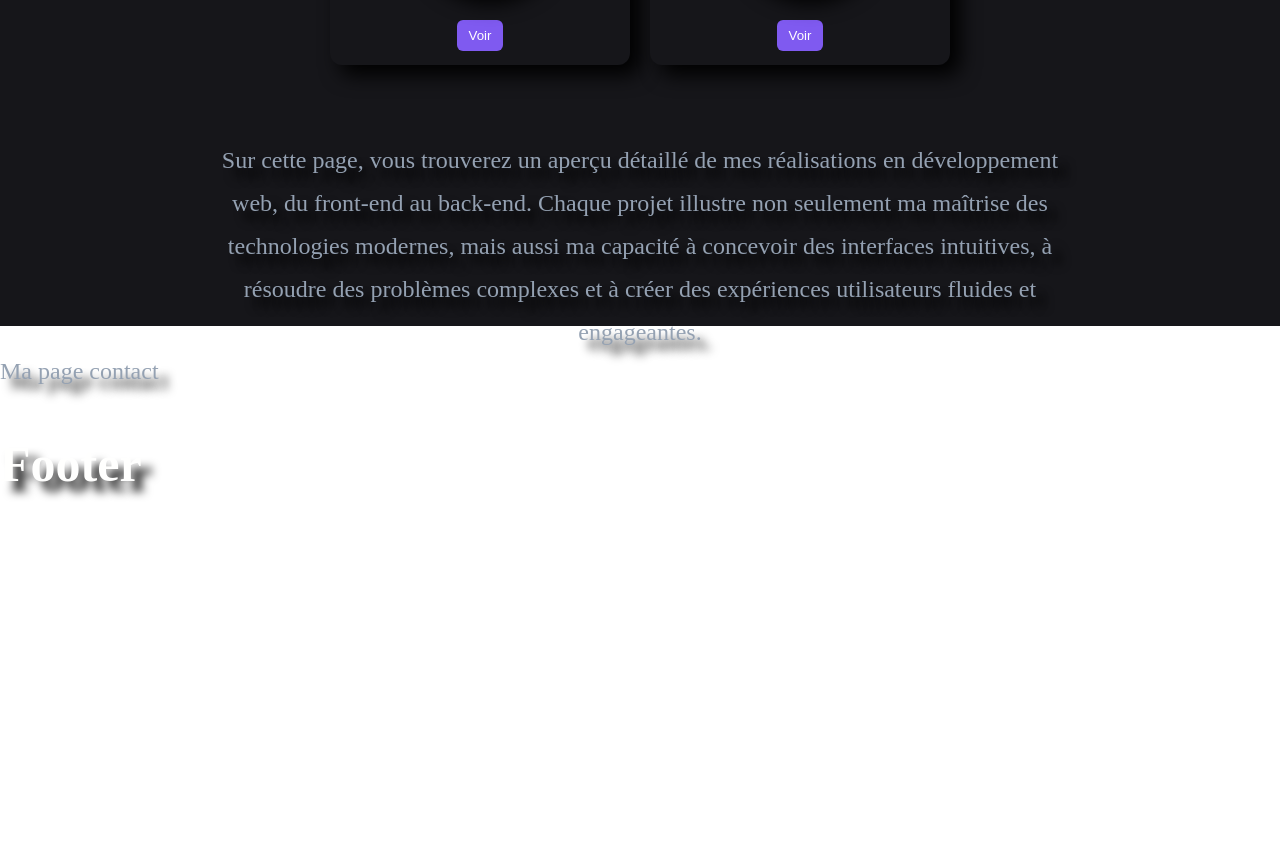
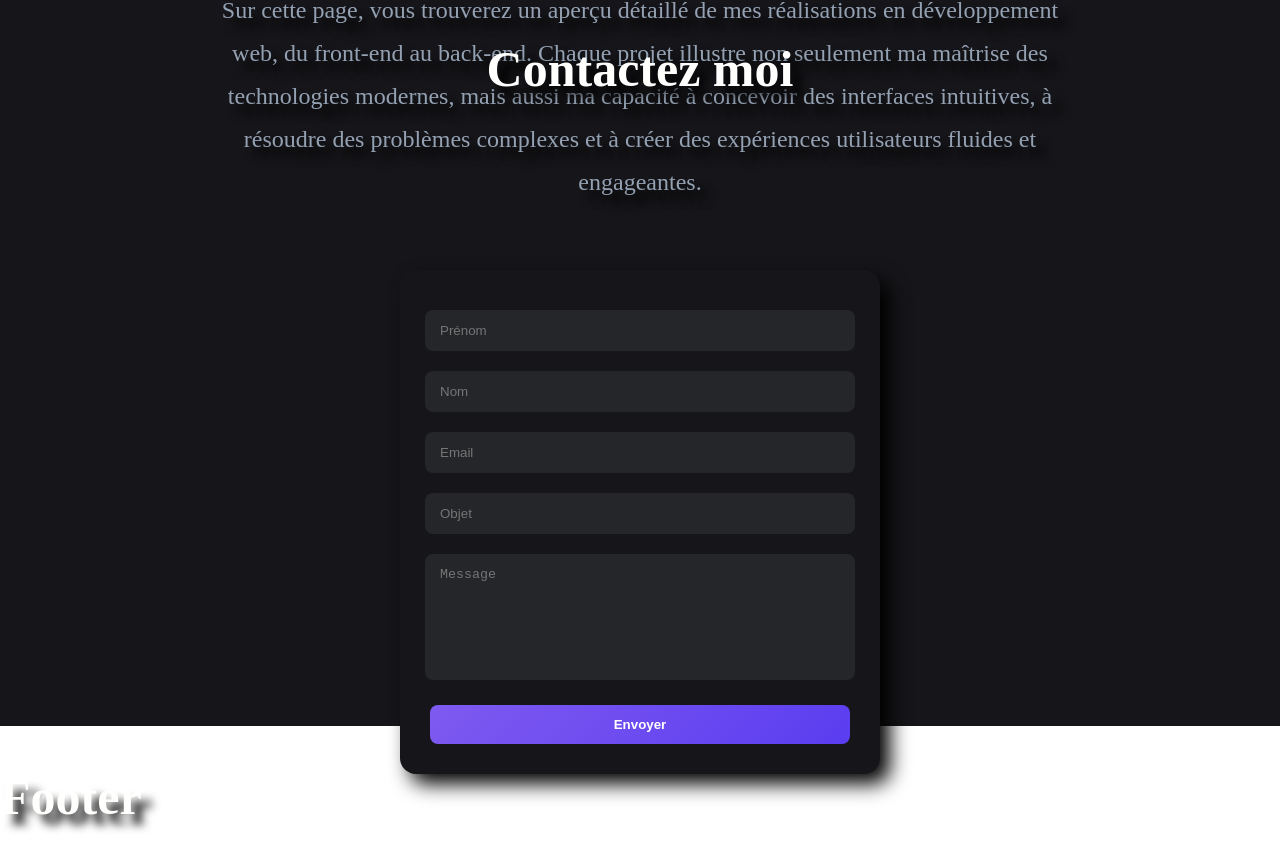
Before and after one commit to userXXIIXII/Projet-Bilan-Vue, a Vue app: page / in a window 1280 px wide. Shown: the part 1874-2741 px from the top of the page. Before the commit the page ends 2408 px from the top, so only its background shows below. Built offline with nearby package versions, Linux system fonts and the light colour scheme.

Commit message:
Contact EmailJS

```diff
--- a/package.json
+++ b/package.json
@@ -9,6 +9,7 @@
     "preview": "vite preview"
   },
   "dependencies": {
+    "@emailjs/browser": "^4.4.1",
     "vue": "beta",
     "vue-router": "^5.0.4"
   },
--- a/src/components/About.vue
+++ b/src/components/About.vue
@@ -1,5 +1,5 @@
 <template>
-    <section>
+    <section id="About">
         <h1>Qui suis-je ?</h1>
 
         <div class="container">
@@ -34,7 +34,6 @@
         align-items: center;
         justify-content: center;
         gap: 50px;
-        padding: 50px 0;
     }
 
     .container {
--- a/src/components/Contact.vue
+++ b/src/components/Contact.vue
@@ -1,5 +1,164 @@
 <template>
-    <section>
-        <p>Ma page contact</p>
+    <section id="Contact">
+        <h1>Contactez moi</h1>
+
+        <div class="contact">
+            <form @submit.prevent="sendEmail">
+                <input v-model="name" type="text" placeholder="Prénom" required>
+                <input v-model="surname" type="text" placeholder="Nom" required>
+                <input v-model="email" type="email" placeholder="Email" required>
+                <input v-model="objet" type="text" placeholder="Objet" required>
+                <textarea v-model="message" placeholder="Message" required></textarea>
+
+                <button type="submit">Envoyer</button>
+            </form>
+
+            <p v-if="success">Message envoyé !</p>
+        </div>
     </section>
 </template>
+
+<script setup>
+    import { ref} from "vue"
+    import emailjs from "@emailjs/browser"
+
+    //Variable réactives
+    const name = ref("")
+    const surname = ref("")
+    const email = ref("")
+    const objet = ref("")
+    const message = ref("")
+    const success = ref(false)
+    const errorMessage = ref("")
+
+    //Fonction pour l'envoi
+    function sendEmail() {
+        success.value = false
+        errorMessage.value = ""
+
+        emailjs.send(
+            import.meta.env.VITE_EMAILJS_SERVICE_ID,
+            import.meta.env.VITE_EMAILJS_TEMPLATE_ID,
+            {
+                prenom: name.value,
+                nom: surname.value,
+                email: email.value,
+                objet: objet.value,
+                message: message.value
+            },
+            import.meta.env.VITE_EMAILJS_PUBLIC_KEY
+        )
+        .then(() => {
+            success.value = true
+
+            //Reset du champs
+            name.value = ""
+            surname.value = ""
+            email.value = ""
+            objet.value = ""
+            message.value = ""
+        })
+        .catch(() => {
+            errorMessage.value = "Erreur lors de l'envoi du message. Veuillez réessayer."
+        })
+    }
+</script>
+
+<style scoped>
+
+    section {
+        height: calc(100vh - 200px);
+        background-color: #16161a;
+        display: flex;
+        flex-direction: column;
+        align-items: center;
+        justify-content: center;
+        gap: 50px;
+    }
+
+    .contact {
+        width: 100%;
+        max-width: 420px;
+        margin: 80px auto;
+        padding: 30px;
+
+        background-color: #16161a;
+        backdrop-filter: blur(10px);
+
+        border-radius: 16px;
+        box-shadow: 10px 10px 20px black;
+
+        text-align: center;
+    }
+
+    form {
+        display: flex;
+        flex-direction: column;
+        align-items: center;
+    }
+
+    /* inputs */
+    input, textarea {
+        width: 100%;
+        max-width: 400px;
+        margin: 10px 0;
+        padding: 12px 14px;
+
+        border-radius: 8px;
+        border: 1px solid transparent;
+
+        background-color: #242629;
+        color: white;
+
+        outline: none;
+        transition: 0.2s;
+        }
+
+        /* focus (quand l'utilisateur clique dessus)*/
+        input:focus, textarea:focus {
+        border: 1px solid #7f5af0;
+        box-shadow: 0 0 0 2px rgba(127,90,240,0.3);
+    }
+
+    /* textarea */
+    textarea {
+        min-height: 100px;
+        resize: none;
+        }
+
+        /* bouton */
+        button {
+        margin-top: 15px;
+        width: 100%;
+
+        padding: 12px;
+        border: none;
+        border-radius: 8px;
+
+        background: linear-gradient(135deg, #7f5af0, #5a3df0);
+        color: white;
+        font-weight: bold;
+
+        cursor: pointer;
+        transition: 0.3s;
+    }
+
+    /* hover bouton */
+    button:hover {
+        transform: translateY(-2px);
+        box-shadow: 0 10px 20px rgba(127,90,240,0.4);
+    }
+
+    /* bouton disabled */
+    button:disabled {
+        opacity: 0.6;
+        cursor: not-allowed;
+    }
+
+    /* message succès */
+    .success {
+        margin-top: 15px;
+        color: #4ade80;
+        font-weight: 500;
+    }
+</style>
--- a/src/components/Header.vue
+++ b/src/components/Header.vue
@@ -46,6 +46,8 @@
 
         box-shadow: 0 4px 20px #7f5af0;
         box-sizing: border-box;
+        padding: 0 40px;
+        z-index: 1000;
     }
 
     ul {
--- a/src/components/Home.vue
+++ b/src/components/Home.vue
@@ -1,5 +1,5 @@
 <template>
-    <section>
+    <section id="Home">
         <img src="@/assets/introPic.jpg" class="pp" alt="Photo de Aarin Deb">
         <p>Salut!👋 Je suis</p>
         <h1>Aarin DEB</h1>
--- a/src/components/Project.vue
+++ b/src/components/Project.vue
@@ -1,5 +1,5 @@
 <template>
-    <section>
+    <section id="Project">
         <h1>Mes réalisations</h1>
 
         <div class="projects">
@@ -79,7 +79,6 @@
         align-items: center;
         justify-content: center;
         gap: 50px;
-        padding: 50px 0;
     }
 
     .bio {
--- a/src/main.css
+++ b/src/main.css
@@ -7,12 +7,20 @@ html, body {
     text-shadow: 10px 10px 10px black;
 }
 
+body::-webkit-scrollbar {
+    display: none;
+}
+
 main {
     margin-top: 200px;
 }
 
 #app {
     width: 100%;
+}
+
+section {
+    scroll-margin-top: 200px;
 }
 
 h1 {
```
Also changed, not shown: 2 other files (tests, documents, lock files or other folders).
